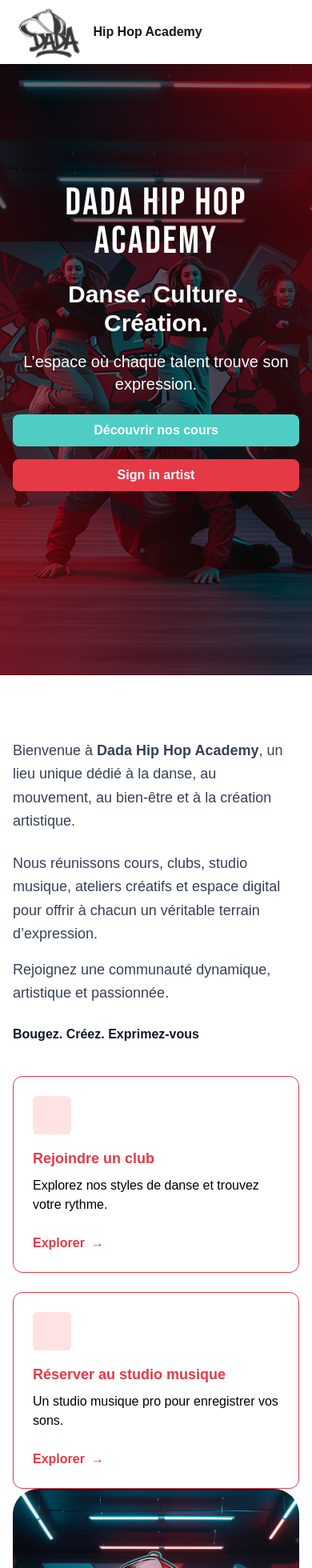
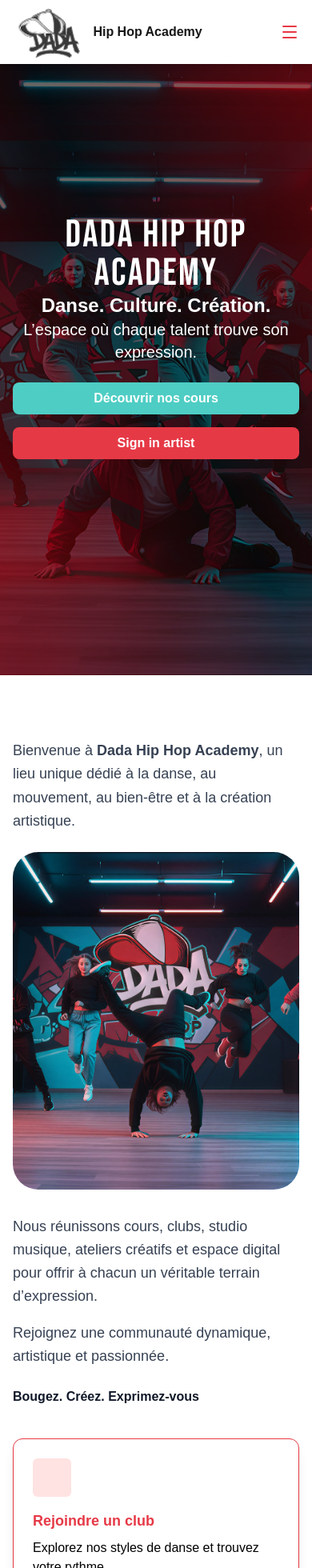
Before and after one commit to Dada-HipHop-Academy/frontend, a Next.js app: page / in a window 390 px wide. Shown: the top 1960 px of the page at 80% size. Built offline with nearby package versions, Linux system fonts and the light colour scheme.

Commit message:
Fix responsive of home page

```diff
--- a/app/components/layout/Header.tsx
+++ b/app/components/layout/Header.tsx
@@ -1,18 +1,23 @@
 "use client";
+import { Menu, X } from "lucide-react";
 import Link from "next/link";
 import { usePathname } from "next/navigation";
+import { useState } from "react";
 
 const Header = () => {
     const pathName = usePathname();
+    const [isMenuOpen, setIsMenuOpen] = useState(false);
+
+    const toggleMenu = () => setIsMenuOpen(!isMenuOpen)
 
     const navItems = [
-        {href: "/", label: "Accueil"},
-        {href: "/a-propos", label: "À propos"},
-        {href: "/cours-activites", label: "Cours & Activités"},
-        {href: "/studio-musique", label: "Studio Musique"},
-        {href: "/workshops-evenements", label: "Workshops & Événements"},
-        {href: "/actualités", label: "Actualités"},
-        {href: "/dada-réseaux-artist", label: "Dada Réseaux Artist"}
+        { href: "/", label: "Accueil" },
+        { href: "/a-propos", label: "À propos" },
+        { href: "/cours-activites", label: "Cours & Activités" },
+        { href: "/studio-musique", label: "Studio Musique" },
+        { href: "/workshops-evenements", label: "Workshops & Événements" },
+        { href: "/actualités", label: "Actualités" },
+        { href: "/dada-réseaux-artist", label: "Dada Réseaux Artist" }
     ];
 
     return (
@@ -33,7 +38,24 @@
                         ))}
                     </div>
                 </nav>
+                {/*Mobile Menu Button*/}
+                <button className="md:hidden flex items-center" onClick={toggleMenu} aria-label={isMenuOpen ? "Close menu" : "Open menu"}>
+                    {isMenuOpen
+                        ? <X className="text-[#E63946]" />
+                        : <Menu className="text-[#E63946]" />}
+                </button>
             </div>
+            {isMenuOpen && (
+                <div className="md:hidden absolute top-full left-0 right-0 bg-white shadow-lg p-4">
+                    <div className="flex flex-col space-y-4">
+                        {navItems.map((item) => (
+                            <Link href={item.href} key={item.href} className={`hover:bg-[#4ECDC4] flex items-center cursor-pointer text-black py-1 px-2 rounded-md ${pathName === item.href ? "bg-[#4ECDC4]" : "bg-white"}`}>
+                                {item.label}
+                            </Link>
+                        ))}
+                    </div>
+                </div>
+            )}
         </header>
     );
 }
--- a/app/components/sections/Hero.tsx
+++ b/app/components/sections/Hero.tsx
@@ -18,13 +18,13 @@
             {/* Content */}
             <div className="relative z-10 flex h-full w-full items-center justify-center px-4 sm:px-6 lg:px-8">
                 <div className="text-center">
-                    <h1 className="font-bebas tracking-wider text-5xl md:text-6xl lg:text-8xl font-medium mb-6 text-white uppercase">
+                    <h1 className="font-bebas tracking-wider text-5xl md:text-6xl lg:text-8xl font-medium md:mb-6 text-white uppercase">
                         DADA HIP HOP
                         <br />
                         ACADEMY
                     </h1>
 
-                    <h3 className="text-white text-3xl md:text-5xl font-bold mb-4">
+                    <h3 className="text-white text-2xl md:text-5xl font-bold md:mb-4">
                         Danse. Culture. Création.
                     </h3>
 
--- a/app/page.tsx
+++ b/app/page.tsx
@@ -6,13 +6,18 @@
     <>
       <Hero />
       <section className="w-full bg-white py-20 px-4 sm:px-6 lg:px-16">
-        <div className="mx-auto max-w-7xl grid grid-cols-1 lg:grid-cols-2 gap:12 items-center">
+        <div className="mx-auto max-w-7xl grid grid-cols-1 lg:grid-cols-2 items-center">
           {/*Left Content*/}
           <div>
             <p className="text-lg text-gray-700 leading-relaxed mb-6">
               Bienvenue à <span className="font-semibold">Dada Hip Hop Academy</span>,
               un lieu unique dédié à la danse, au mouvement, au bien-être et à la création artistique.
             </p>
+
+            {/*Image - show only on mobile*/}
+            <div className="flex justify-center lg:hidden mb-8">
+              <img src="/accueilImg1.jpg" alt="Dada Hip Hop" className="w-full max-w-md lg:max-w-lg rounded-[2rem] object-cover"/>
+            </div>
 
             <p className="text-lg text-gray-700 leading-relaxed mb-4">
               Nous réunissons cours, clubs, studio musique, ateliers créatifs et espace digital
@@ -30,7 +35,7 @@
             {/* CARDS */}
             <div className="grid grid-cols-1 md:grid-cols-2 gap-6">
               {/*Card1*/}
-              <div className="border border-[#E63946] rounded-xl p-6 hover:shadow-lg transition">
+              <div className="border border-[#E63946] rounded-xl p-6 shadow-lg">
                 <div className="w-12 h-12 bg-red-100 rounded-md mb-4" />
                 <h3 className="text-[#E63946] font-bold text-lg mb-2">
                   Rejoindre un club
@@ -43,7 +48,7 @@
                 </button>
               </div>
               {/*Card2*/}
-              <div className="border border-[#E63946] rounded-xl p-6 hover:shadow-lg transition">
+              <div className="border border-[#E63946] rounded-xl p-6 shadow-lg">
                 <div className="w-12 h-12 bg-red-100 rounded-md mb-4" />
                 <h3 className="text-[#E63946] font-bold text-lg mb-2">
                   Réserver au studio musique
@@ -58,7 +63,7 @@
             </div>
           </div>
           {/*Right Image*/}
-          <div className="flex justify-center lg:justify-end">
+          <div className="hidden lg:flex justify-center lg:justify-end">
             <img src="/accueilImg1.jpg" alt="Dada Hip Hop" className="w-full max-w-md lg:max-w-lg rounded-[2rem] object-cover"/>
           </div>
         </div>
```
Also changed, not shown: 1 other file (tests, documents, lock files or other folders).
